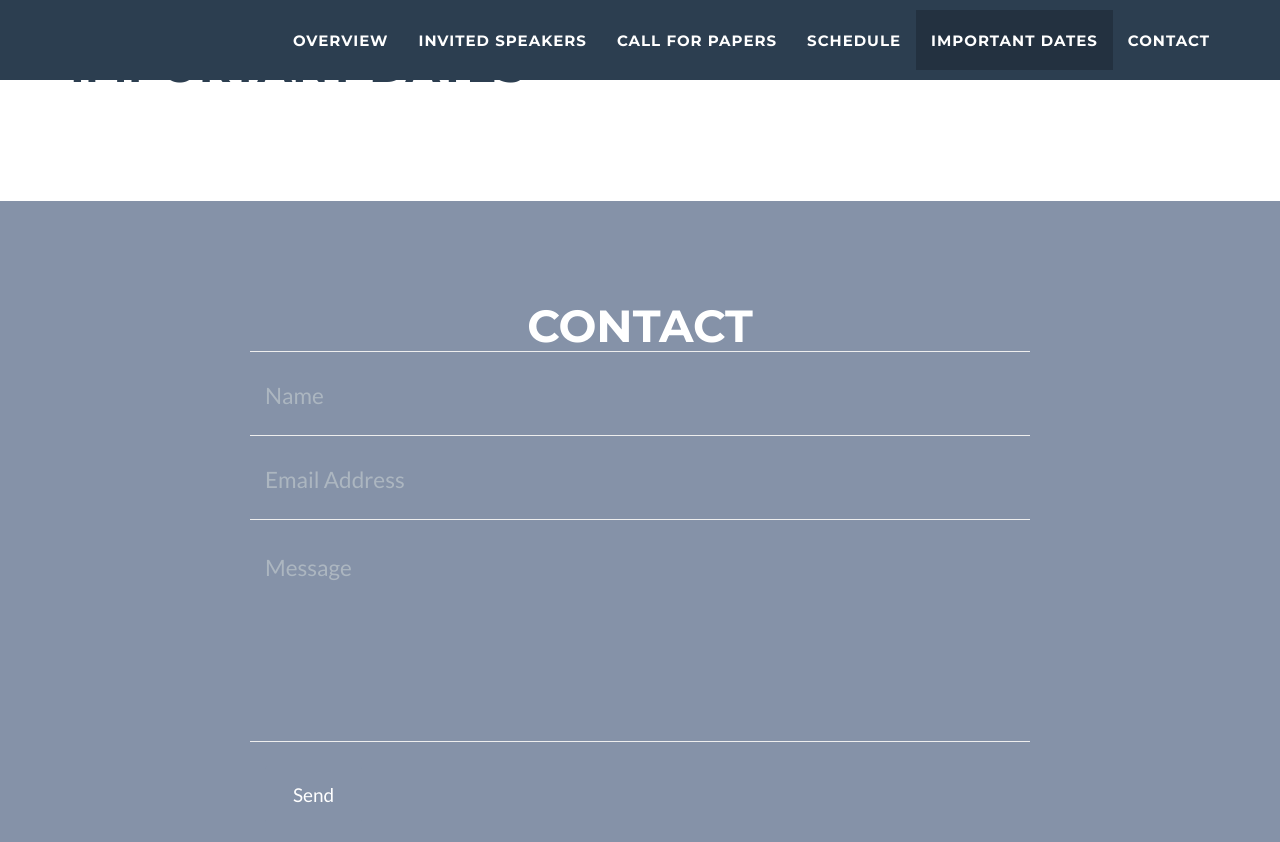
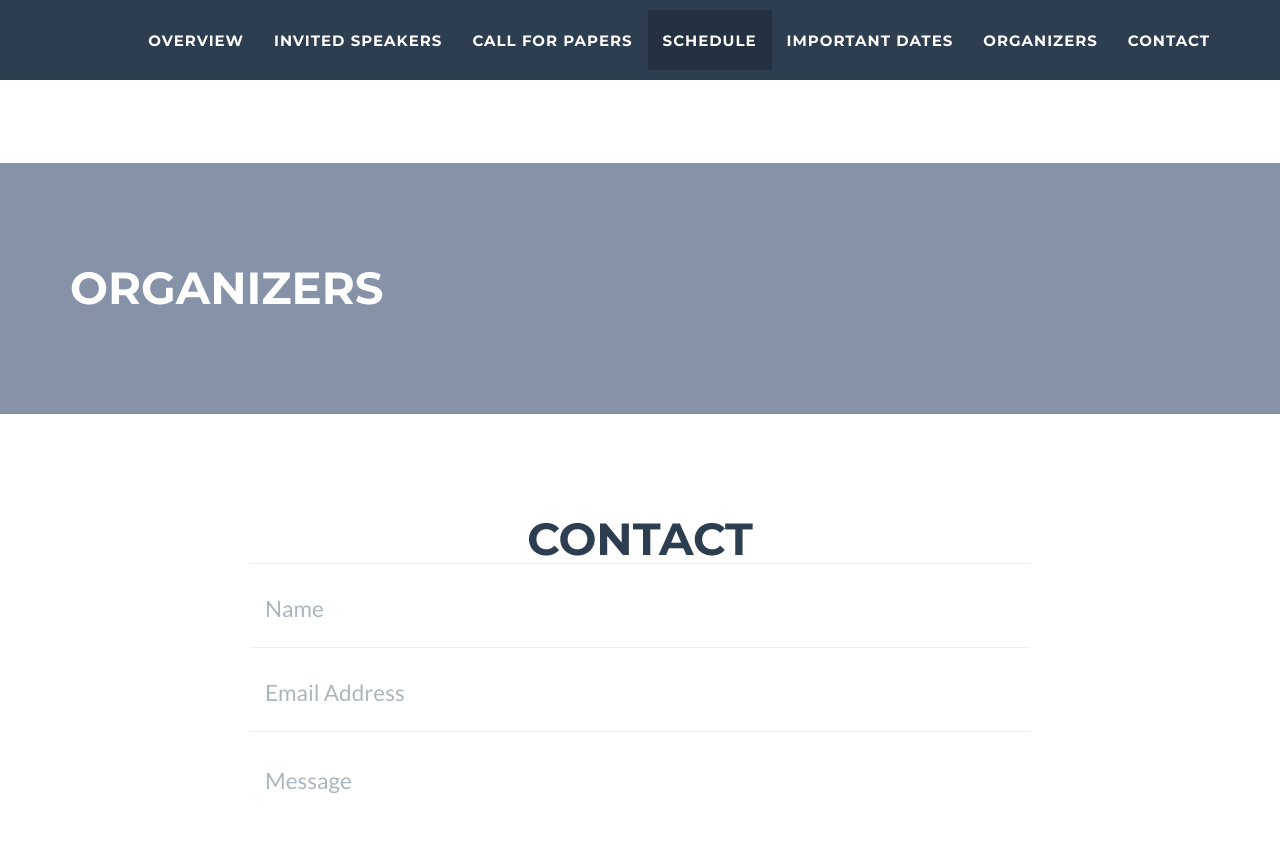
Before and after one commit to probabilisticrobotics/probabilisticrobotics.github.io, a Jekyll site: the page built from _posts/2022-01-06-organizers.md, in a window 1280 px wide and 900 px high, scrolled down 2195 px. Shown: the top 842 px of the window. Built offline with Jekyll 4.4.1, drawn with Linux system fonts in a browser that asks for light colours.

Commit message:
Automated section handling and readme

```diff
--- a/_includes/contact_static.html
+++ b/_includes/contact_static.html
@@ -1,5 +1,5 @@
 <!-- Contact Section -->
-<section class="success" id="contact">
+
 <div class="container">
     <div class="row">
         <div class="col-lg-12 text-center">
@@ -8,29 +8,32 @@
     </div>
     <div class="row">
         <div class="col-lg-8 col-lg-offset-2">
-				<form  action="//formspree.io/{{ site.email }}" method="POST" name="sentMessage" id="contactForm" novalidate>
+            <form action="//formspree.io/{{ site.email }}" method="POST" name="sentMessage" id="contactForm" novalidate>
                 <div class="row control-group">
                     <div class="form-group col-xs-12 floating-label-form-group controls">
                         <label for="name">Name</label>
-							<input type="text" name="name" class="form-control" placeholder="Name" id="name" required data-validation-required-message="Please enter your name.">
+                        <input type="text" name="name" class="form-control" placeholder="Name" id="name" required
+                               data-validation-required-message="Please enter your name.">
                         <p class="help-block text-danger"></p>
                     </div>
                 </div>
                 <div class="row control-group">
                     <div class="form-group col-xs-12 floating-label-form-group controls">
                         <label for="email">Email Address</label>
-							<input type="email" name="_replyto" class="form-control" placeholder="Email Address" id="email" required data-validation-required-message="Please enter your email address.">
+                        <input type="email" name="_replyto" class="form-control" placeholder="Email Address" id="email"
+                               required data-validation-required-message="Please enter your email address.">
                         <p class="help-block text-danger"></p>
                     </div>
                 </div>
                 <div>
-						<input type="hidden"  name="_subject" value="New submission!">
-						<input type="text" name="_gotcha" style="display:none" />
+                    <input type="hidden" name="_subject" value="New submission!">
+                    <input type="text" name="_gotcha" style="display:none"/>
                 </div>
                 <div class="row control-group">
                     <div class="form-group col-xs-12 floating-label-form-group controls">
                         <label for="message">Message</label>
-							<textarea rows="5" name="message" class="form-control" placeholder="Message" id="message" required data-validation-required-message="Please enter a message."></textarea>
+                        <textarea rows="5" name="message" class="form-control" placeholder="Message" id="message"
+                                  required data-validation-required-message="Please enter a message."></textarea>
                         <p class="help-block text-danger"></p>
                     </div>
                 </div>
@@ -45,4 +48,3 @@
         </div>
     </div>
 </div>
-</section>
--- a/_includes/dates.html
+++ /dev/null
@@ -1,15 +0,0 @@
- <!-- About Section -->
-    <section id="dates">
-        <div class="container">
-            <div class="row">
-                <div class="col-lg-12 text-left">
-                    <h2>Important Dates</h2>
-                </div>
-            </div>
-            <div class="row">
-                <div class="col-lg-12 text-left">
-			<p></p>
-                </div>
-            </div>
-        </div>
-    </section>
--- a/_includes/nav.html
+++ b/_includes/nav.html
@@ -18,21 +18,11 @@
                     <li class="hidden">
                         <a href="#page-top"></a>
                     </li>
+                    {% for post in site.posts reversed %}
                     <li class="page-scroll">
-                        <a href="#overview">Overview</a>
+                        <a href="#{{ post.title }}">{{ post.title }}</a>
                     </li>
-                    <li class="page-scroll">
-                        <a href="#speakers">Invited Speakers</a>
-                    </li>
-                    <li class="page-scroll">
-                        <a href="#papers">Call for Papers</a>
-                    </li>
-                    <li class="page-scroll">
-                        <a href="#schedule">Schedule</a>
-                    </li>
-                    <li class="page-scroll">
-                        <a href="#dates">Important Dates</a>
-                    </li>
+                    {% endfor %}
                     <li class="page-scroll">
                         <a href="#contact">Contact</a>
                     </li>
--- a/_includes/overview.html
+++ /dev/null
@@ -1,33 +0,0 @@
- <!-- About Section -->
-    <section id="overview">
-        <div class="container">
-            <div class="row">
-                <div class="col-lg-12 text-left">
-                    <h2>Overview</h2>
-                </div>
-            </div>
-            <div class="row">
-                <div class="col-lg-12 text-left">
-			<p>Our robots are envisioned to perform complex tasks in real, noisy, imperfect, partially observable, hardly perceivable
-			and unexpectedly behaving environments. Due to the probabilistic nature of the physical world, it is crucial to endow
-			robotic systems with the ability to handle uncertainties during the operation. Probabilistic robotics, a vibrant field that
-			has gained enormous popularity since its inception in the mid-1990s, provides a compelling paradigm to address this
-			dilemma.</p>
-			<p>The evolution of the idea of exploiting probabilistic techniques in robotics is paralleled in other relevant domains such
-			as classical artificial intelligence (AI), which, in the era of deep learning (DL), still plays an important role on robot
-			systems. In contrast, empowered by the learning-based data-driven characteristic, DL as a representative approach of
-			modern AI, is able to remarkably enhance the functionality of our robots with its impressive performance on different
-			robotic relevant tasks. However, each coin has two sides. The uninterpretable nature of DL and its data-hungry
-			learning fashion has unfortunately posed limitations in the applications of various probabilistic approaches. Though
-			there has been a plethora of research advances in pursuing a consistent and effective extension of this concept in
-			recent years, the challenges arising when deploying our robots in varying scenarios still remain unsolved. In
-			consideration of this, it is enlightening to take a look at the probabilistic techniques at the age of pre-DL and peri-DL
-			from a probabilistic robotics point of view.</p>
-			<p>In light of the above, this workshop aims at providing a forum to bring together robotic and machine learning
-			researchers as well as industrial experts with experience on developing probabilistic methods. The discussions will be
-			centered on past achievements, current requirements, urgent challenges and future research directions and
-			promising applications.</p>
-                </div>
-            </div>
-        </div>
-    </section>
--- a/_includes/papers.html
+++ /dev/null
@@ -1,15 +0,0 @@
- <!-- About Section -->
-    <section id="papers">
-        <div class="container">
-            <div class="row">
-                <div class="col-lg-12 text-left">
-                    <h2>Call for Papers</h2>
-                </div>
-            </div>
-            <div class="row">
-                <div class="col-lg-12 text-left">
-			<p></p>
-                </div>
-            </div>
-        </div>
-    </section>
--- a/_includes/schedule.html
+++ /dev/null
@@ -1,15 +0,0 @@
- <!-- About Section -->
-    <section class="success" id="schedule">
-        <div class="container">
-            <div class="row">
-                <div class="col-lg-12 text-left">
-                    <h2>Schedule</h2>
-                </div>
-            </div>
-            <div class="row">
-                <div class="col-lg-12 text-left">
-			<p></p>
-                </div>
-            </div>
-        </div>
-    </section>
--- a/_includes/speakers.html
+++ /dev/null
@@ -1,15 +0,0 @@
- <!-- About Section -->
-    <section class="success" id="speakers">
-        <div class="container">
-            <div class="row">
-                <div class="col-lg-12 text-left">
-                    <h2>Invited Speakers</h2>
-                </div>
-            </div>
-            <div class="row">
-                <div class="col-lg-12 text-left">
-			<p></p>
-                </div>
-            </div>
-        </div>
-    </section>
--- a/_layouts/default.html
+++ b/_layouts/default.html
@@ -1,22 +1,43 @@
 <!DOCTYPE html>
-<html>
+<html lang="en">
     {% include head.html %}
     <body id="page-top" class="index">
     {% include nav.html %}
     {% include header.html %}
-    {% include overview.html %}
-    {% include speakers.html %}
-    {% include papers.html %}
-    {% include schedule.html %}
-    {% include dates.html %}
 
+    {% assign style = "" %}
+    {% for post in site.posts reversed %}
+
+    <section class="{{ style }}" id="{{ post.title }}">
+        <div class="container">
+            <div class="row">
+                <div class="col-lg-12 text-left">
+                    <h2>{{ post.title }}</h2>
+                </div>
+            </div>
+            <div class="row">
+                <div class="col-lg-12 text-left">
+                    {{ post.content }}
+                </div>
+            </div>
+        </div>
+    </section>
+
+    {% if style == "success" %}
+    {% assign style = "" %}
+    {% else %}
+    {% assign style = "success" %}
+    {% endif %}
+
+    {% endfor %}
+
+    <section class="{{ style }}" id="contact">
     {% if site.contact == "static" %}
     {% include contact_static.html %}
-    {% elsif site.contact == "disqus" %}
-    {% include contact_disqus.html %}
     {% else %}
     {% include contact.html %}
     {% endif %}
+    </section>
 
     {% include footer.html %}
     {% include js.html %}
--- /dev/null
+++ b/_posts/2022-01-06-organizers.md
@@ -0,0 +1,4 @@
+---
+layout: default
+title: Organizers
+---
```
Also changed, not shown: _includes/contact.html (+8 -7 lines), _includes/contact_disqus.html (deleted, +0 -16 lines), _posts/2022-01-01-overview.md (added, +26 -0 lines), _posts/2022-01-02-speakers.md (added, +4 -0 lines), _posts/2022-01-03-papers.md (added, +4 -0 lines), _posts/2022-01-04-schedule.md (added, +4 -0 lines), _posts/2022-01-05-dates.md (added, +4 -0 lines), _config.yml (line endings or trailing spaces), 2 other files. Lines whose indentation alone changed are shown as unchanged.
